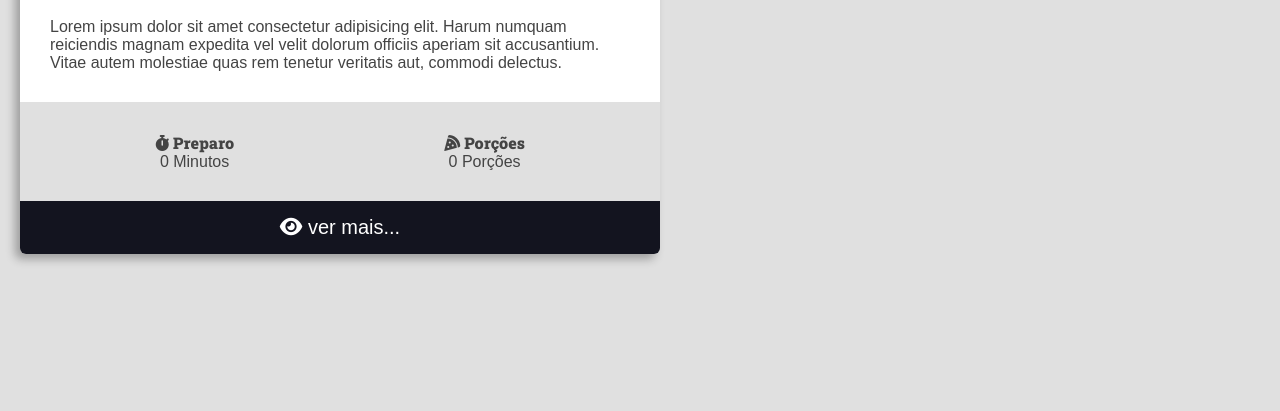
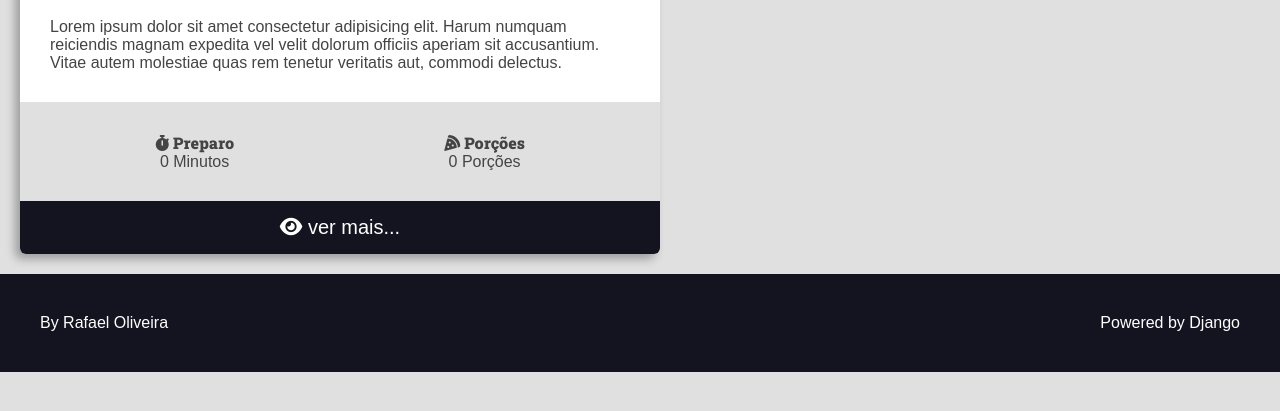
Before and after one commit to B4bayaga/Curso_Django, a Django app: page / in a window 1280 px wide. Shown: the part 332-743 px from the top of the page. Run offline with Django 4.2, Linux system fonts and the light colour scheme; some libraries are stand-ins or nearby versions.

Commit message:
Site primeira fase pronto

```diff
--- a/recipes/templates/recipes/pages/home.html
+++ b/recipes/templates/recipes/pages/home.html
@@ -9,6 +9,7 @@
 
         </div>
     </main>
+    {% include 'recipes/partials/footer.html' %}
 
 </body>
 
--- /dev/null
+++ b/recipes/templates/recipes/partials/footer.html
@@ -0,0 +1,9 @@
+<footer class="main-footer">
+  <div class="developer">
+    <a href="https://www.otaviomiranda.com.br/" target="_blank" rel="noreferrer noopener">By Rafael Oliveira</a>
+  </div>
+
+  <div class="powered">
+    <a href="https://www.djangoproject.com/" target="_blank" rel="noreferrer noopener">Powered by Django</a>
+  </div>
+</footer>
--- a/recipes/templates/recipes/partials/head.html
+++ b/recipes/templates/recipes/partials/head.html
@@ -270,5 +270,24 @@
         .recipe-footer a:hover {
             filter: brightness(2);
         }
+
+        .main-footer {
+            display: flex;
+            align-items: center;
+            justify-content: space-between;
+            background: var(--color-primary-dark);
+            color: var(--color-white);
+            padding: var(--spacing-gutter-large);
+        }
+
+        .main-footer a {
+            color: var(--color-white);
+            text-decoration: none;
+            transition: all 300ms ease-in-out;
+        }
+
+        .main-footer a:hover {
+            filter: brightness(.8);
+        }
     </style>
 </head>
```
